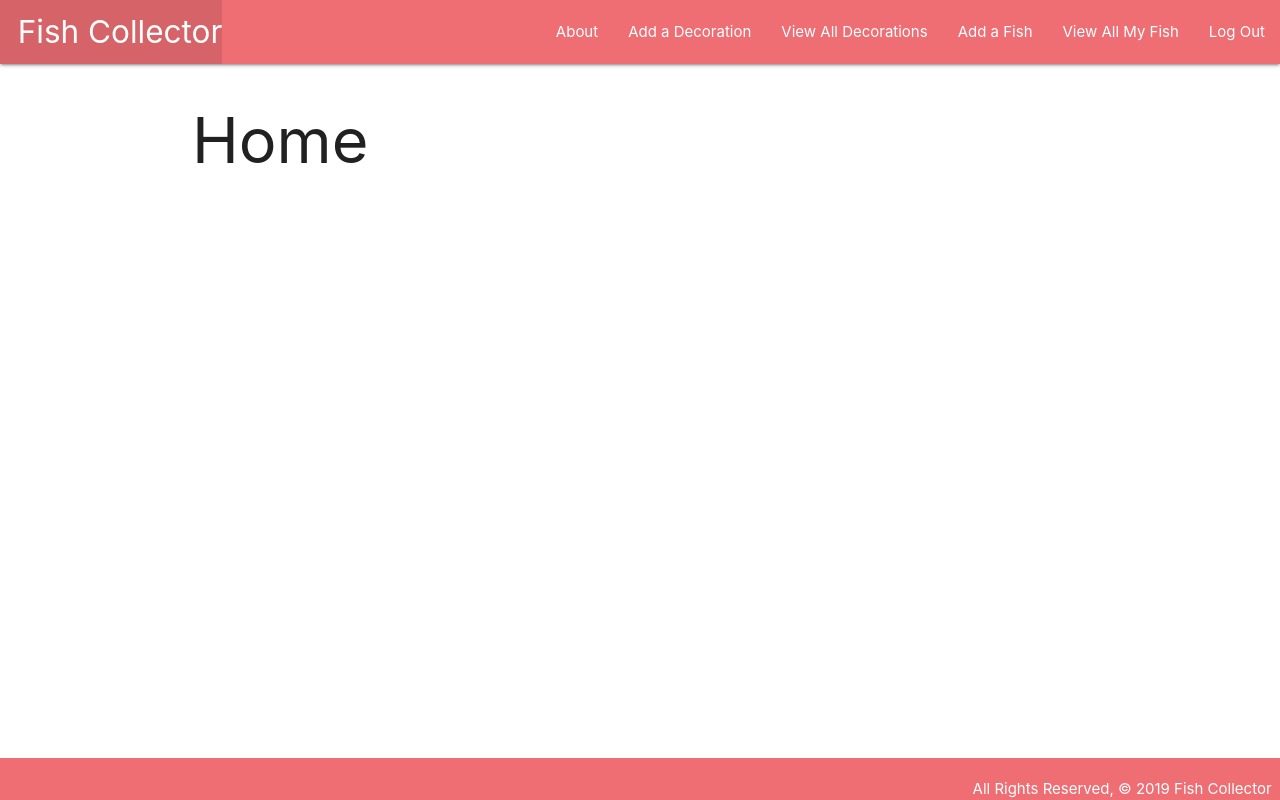
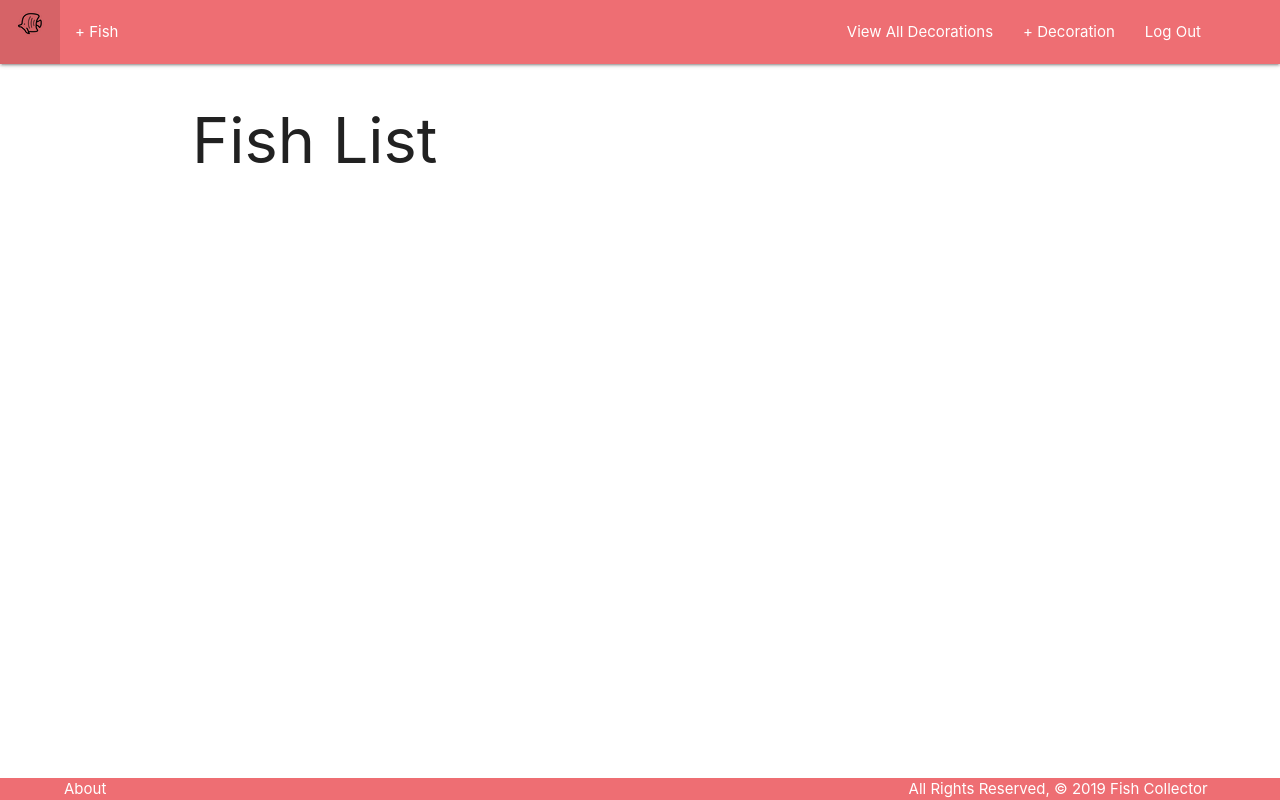
Before and after one commit to calvinfeau/fishcollector, a Django app: page / in a window 1280 px wide. Run offline with Django 3.2, Linux system fonts and the light colour scheme; the visitor is signed in with stand-in values (Sample User, id 1).

Commit message:
add fish logo + minor style changes

```diff
--- a/main_app/static/css/style.css
+++ b/main_app/static/css/style.css
@@ -8,11 +8,31 @@ body {
     flex: 1 0 auto;
 }
 
-  footer {
+.left {
+  display: flex;
+  margin-left: 5vw;
+}
+
+.left > a {
+  color: white;
+}
+
+.right {
+  margin-right: 5vw;
+}
+
+.page-footer {
+  display: flex;
+  flex-direction: row;
+  justify-content: space-between;
   padding-top: 0;
-    text-align: right;
 }
 
 a {
   color: black;
 }
+
+/* #fish {
+  width: 10px;
+  height: 10px;
+} */
--- a/main_app/templates/base.html
+++ b/main_app/templates/base.html
@@ -16,15 +16,15 @@
         <nav>
             <div class="nav-wrapper">
                 <ul>
-                    <li><a href="/" class="left brand-logo">&nbsp;&nbsp;Fish Collector</a></li>
+                    {% if user.is_authenticated %}
+                    <li id="fish"><a href="{% url 'index' %}"><img src="{% static 'images/mini_fish_logo.png' %}" alt="Fish"></a></li>
+                    <li><a href="{% url 'fish_create' %}"> + Fish</a></li>
+                    {% endif %}
                 </ul>
                 <ul class="right">
-                    <li><a href="{% url 'about' %}">About</a></li>
                     {% if user.is_authenticated %}
-                        <li><a href="{% url 'decors_create' %}">Add a Decoration</a></li>
                     <li><a href="{% url 'decors_index' %}">View All Decorations</a></li>
-                        <li><a href="{% url 'fish_create' %}">Add a Fish</a></li>
-                        <li><a href="{% url 'index' %}">View All My Fish</a></li>
+                    <li><a href="{% url 'decors_create' %}"> + Decoration</a></li>
                     <li><a href="{% url 'logout' %}">Log Out</a></li>
                     {% else %}
                     <li><a href="{% url 'signup' %}">Sign Up</a></li>
@@ -39,6 +39,7 @@
         {% endblock %}
     </main>
     <footer class="page-footer">
+        <div class="left"><a href="{% url 'about' %}">About</a></div>
         <div class="right">All Rights Reserved, &copy; 2019 Fish Collector &nbsp;</div>
     </footer>
 </body>
--- a/main_app/templates/home.html
+++ b/main_app/templates/home.html
@@ -1,6 +1,23 @@
 {% extends 'base.html' %}
 {% block content %}
 
-<h1>Home</h1>
+<h1>Fish List</h1>
+
+{% for f in fish %}
+    <div class="card">
+    <a href="{% url 'detail' f.id %}">
+        <div class="card-content">
+            <span class="card-title">{{ f.name }}</span>
+            <p>Breed: {{ f.species }}</p>
+            <p>Description: {{ f.description }}</p>
+            {% if f.age > 0 %}
+                <p>Age: {{ f.age }}</p>
+            {% else %}
+                <p>Age: Baby fish</p>
+            {% endif %}
+        </div>
+    </a>
+    </div>
+{% endfor %}
 
 {% endblock %}
--- a/main_app/views.py
+++ b/main_app/views.py
@@ -22,7 +22,7 @@ def about(request):
 
 def fish_index(request):
     fish = Fish.objects.filter(user=request.user)
-    return render(request, 'fish/index.html', {'fish': fish})
+    return render(request, 'home.html', {'fish': fish})
 
 @login_required
 def fish_detail(request, fish_id):
```
Also changed, not shown: main_app/templates/fish/detail.html (+7 -3 lines), main_app/static/images/mini_fish_logo.png (added). Lines whose indentation alone changed are shown as unchanged.
